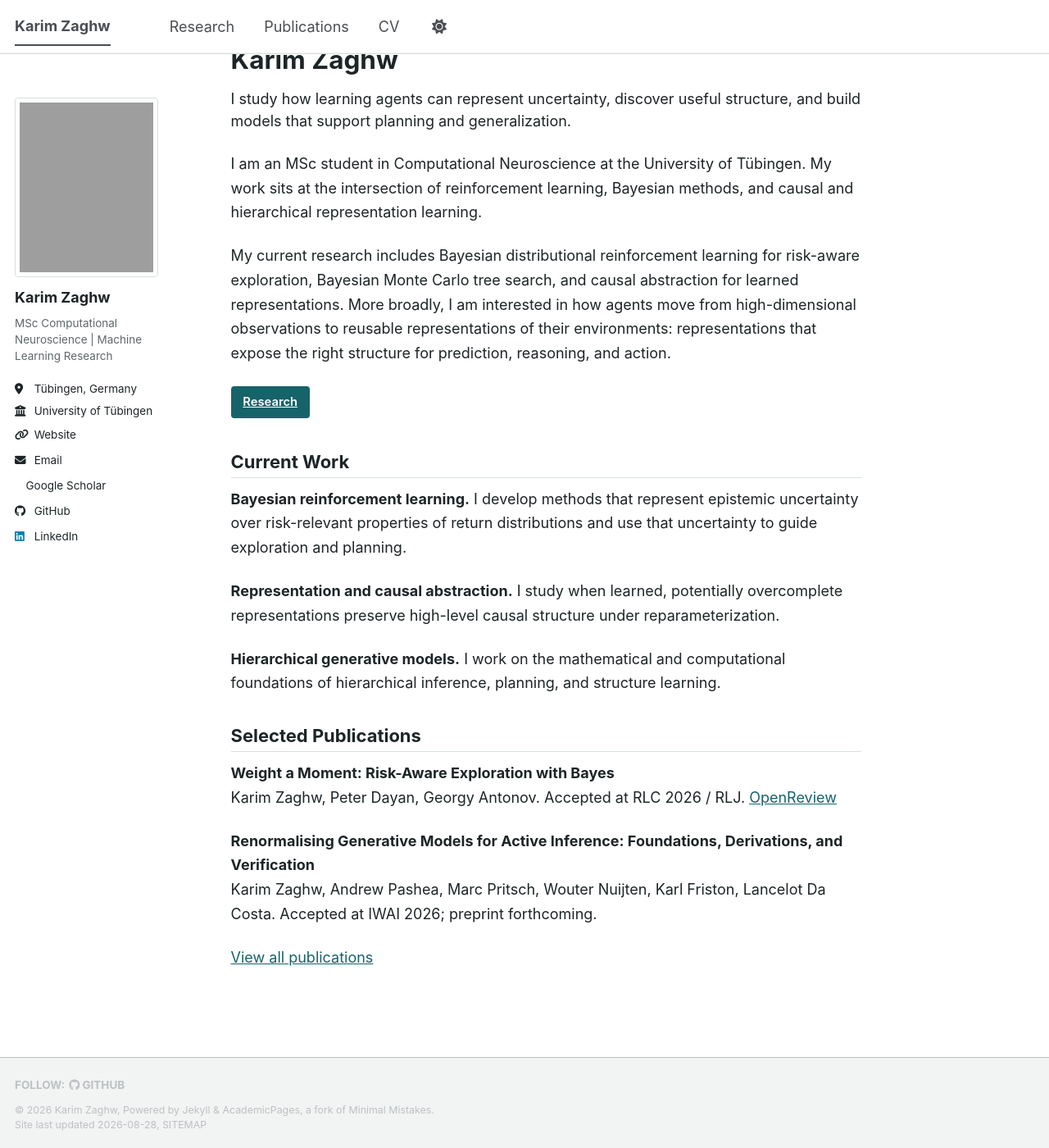
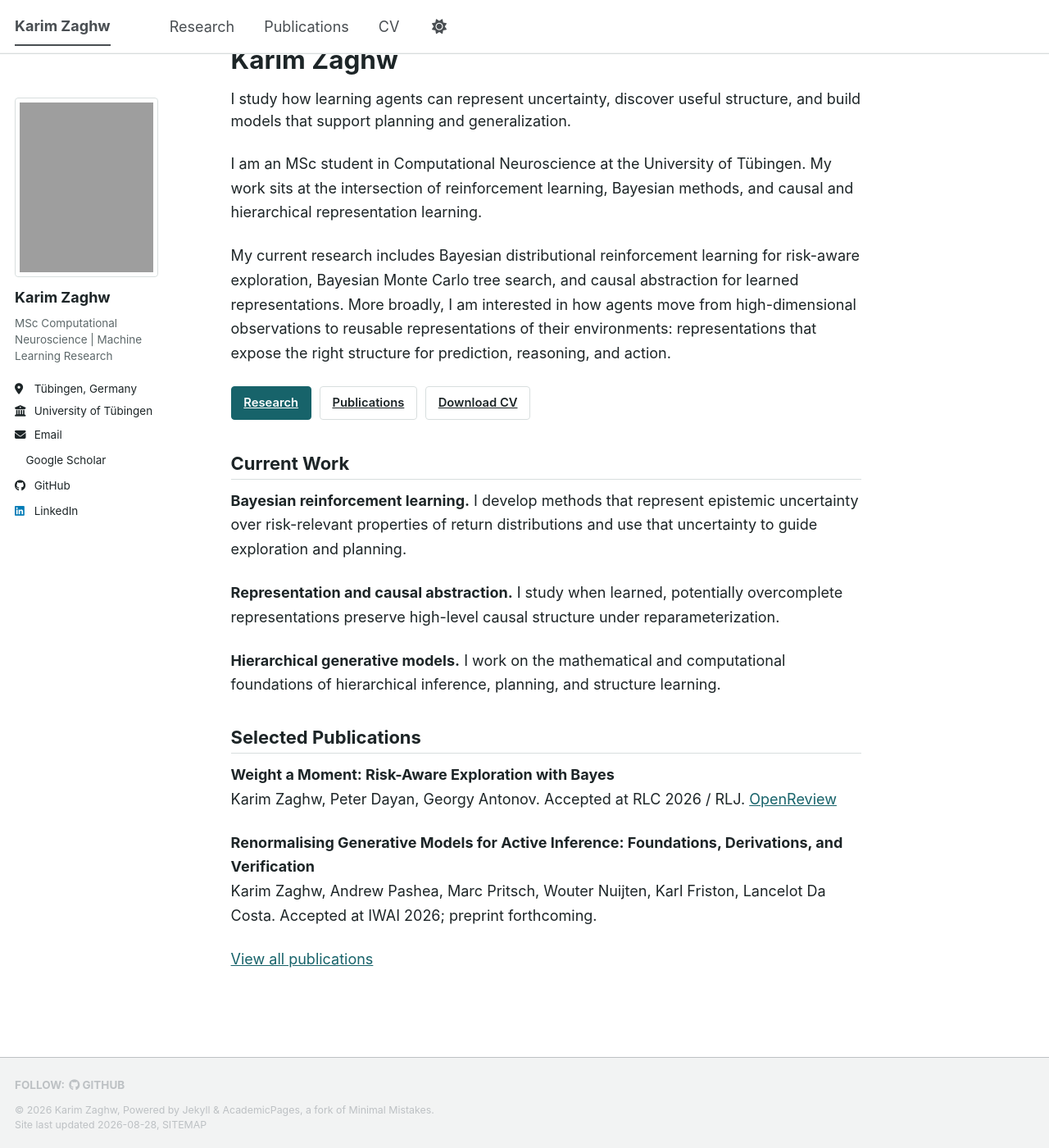
Before and after one commit to KZaghw/kzaghw, a Jekyll site: the page built from _pages/about.md, in a window 1280 px wide and 1400 px high, scrolled down 44 px. Shown: the whole window at 82% size. Built offline with Jekyll 4.4.1, drawn with Linux system fonts in a browser that asks for light colours; a style sheet for code colours, icons or effects is not loaded.

Commit message:
Polish homepage actions

```diff
--- a/_config.yml
+++ b/_config.yml
@@ -29,7 +29,7 @@ author:
   bio              : "MSc Computational Neuroscience | Machine Learning Research"
   location         : "Tübingen, Germany"
   employer         : "University of Tübingen"
-  uri              : "https://kzaghw.github.io/kzaghw/"
+  uri              :
   email            : "kzaghw@gmail.com"
 
   # Academic websites
--- a/assets/css/custom.scss
+++ b/assets/css/custom.scss
@@ -85,31 +85,31 @@ a:focus {
 }
 
 .site-links .btn {
-  border: 1px solid var(--karim-rule);
+  border: 1px solid var(--karim-rule) !important;
   border-radius: 4px;
   background: transparent;
-  color: var(--karim-ink);
+  color: var(--karim-ink) !important;
   font-size: 0.82rem;
   font-weight: 600;
 }
 
 .site-links .btn:hover,
 .site-links .btn:focus {
-  border-color: var(--karim-accent);
+  border-color: var(--karim-accent) !important;
   background: #f3f7f7;
-  color: var(--karim-accent-dark);
+  color: var(--karim-accent-dark) !important;
 }
 
 .site-links .btn--primary {
-  border-color: var(--karim-accent);
+  border-color: var(--karim-accent) !important;
   background: var(--karim-accent);
-  color: #fff;
+  color: #fff !important;
 }
 
 .site-links .btn--primary:hover,
 .site-links .btn--primary:focus {
   background: var(--karim-accent-dark);
-  color: #fff;
+  color: #fff !important;
 }
 
 .publication-entry {
```
